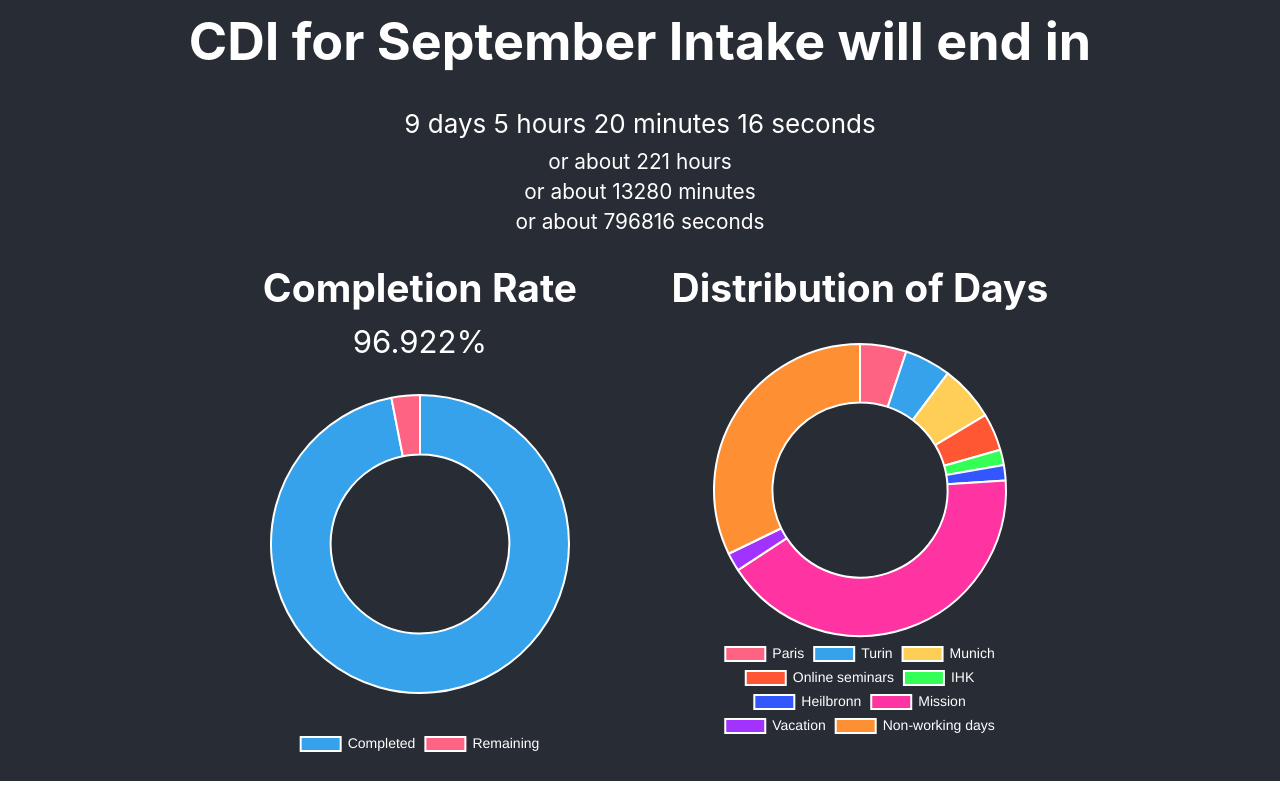
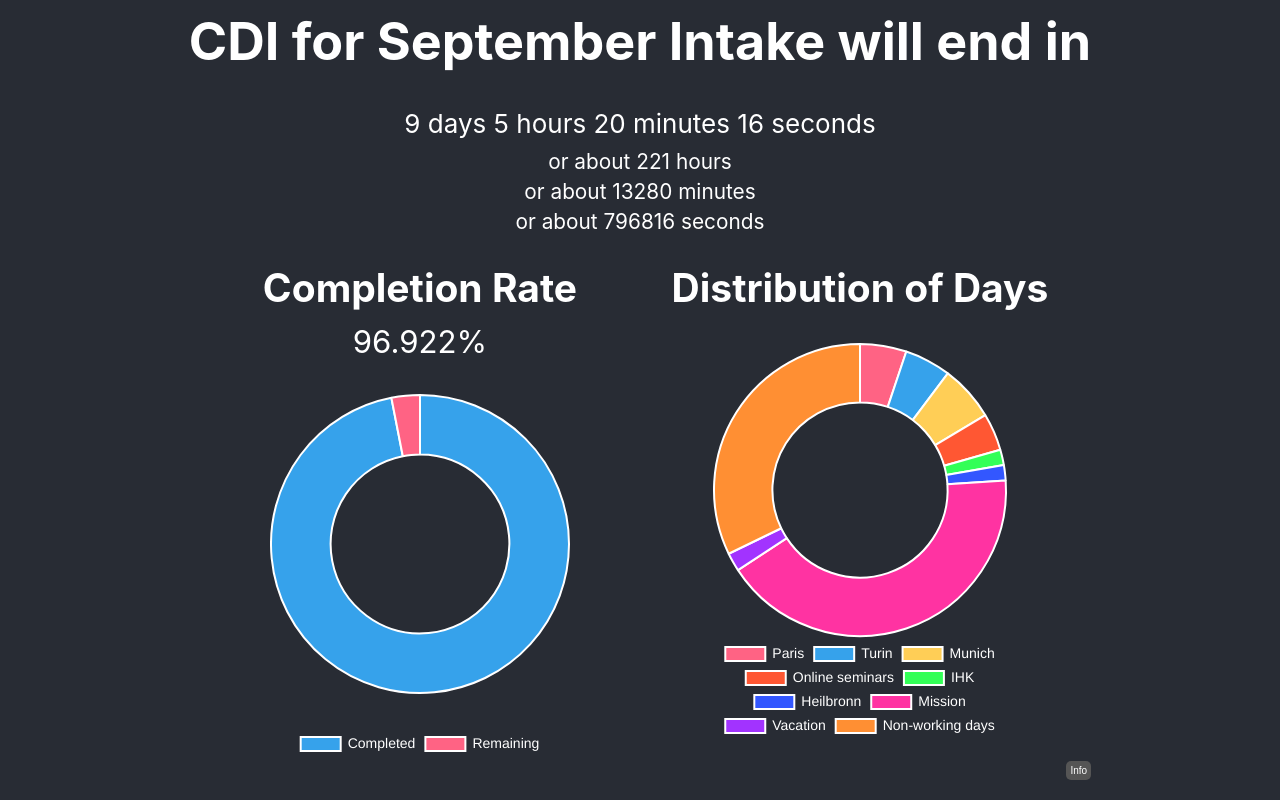
Before and after one commit to gpasqualetti/cdi-countdown-timer, a React (Create React App) app: page / in a window 1280 px wide. Shown: the part 225-1025 px from the top of the page. Built offline with nearby package versions, Linux system fonts and the light colour scheme.

Commit message:
Add info button

```diff
--- a/src/App.css
+++ b/src/App.css
@@ -10,6 +10,7 @@
   font-size: calc(10px + 2vmin);
   color: white;
   padding: 20px;
+  position: relative;
 }
 
 .App-header {
@@ -86,3 +87,37 @@
     align-items: center; /* Center align items horizontally */
   }
 }
+
+.footer {
+  justify-content: right;
+  display: flex;
+  }
+
+.info-button {
+  font-size: 10px;
+  cursor: pointer;
+  color: white;
+  background-color: #555;
+  border: none;
+  padding: 4px;
+  border-radius: 5px;
+}
+
+.info-message {
+  display: none;
+  position: fixed;
+  bottom: 60px;
+  right: 20px;
+  background-color: rgba(0, 0, 0, 0.9);
+  color: white;
+  padding: 10px;
+  border-radius: 5px;
+  width: 250px;
+  text-align: left;
+  z-index: 1000;
+ font-size: 16px;
+}
+
+.info-message.show {
+  display: block;
+}
--- a/src/CountdownTimer.js
+++ b/src/CountdownTimer.js
@@ -9,6 +9,7 @@ const CountdownTimer = () => {
   const startDate = useMemo(() => new Date('2023-09-03T00:00:00+02:00'), []);
   const endDate = useMemo(() => new Date('2024-06-28T15:00:00+02:00'), []);
   const [completionRate, setCompletionRate] = useState(0);
+  const [showInfo, setShowInfo] = useState(false);
 
   const calculateCompletionRate = useCallback(() => {
     const now = new Date();
@@ -62,8 +63,19 @@ const CountdownTimer = () => {
               <h2>Distribution of Days</h2>
               <DoughnutWithDynamicValues />
             </div>
+            </div>
+          <div className="footer">
+                    <button
+            className="info-button"
+            onClick={() => setShowInfo(!showInfo)}
+          >
+            Info
+          </button>
           </div>
-        </div>
+          <div className={`info-message ${showInfo ? 'show' : ''}`}>
+            This webpage has been created from scratch by GP with the help of GenAI to escape the tedious routines of MS Office
+          </div>
+          </div>
       );
     }
   };
```
